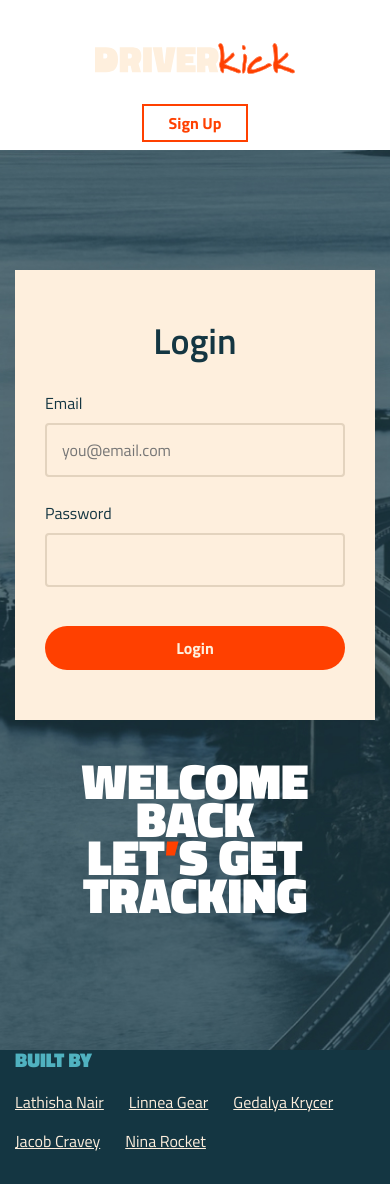
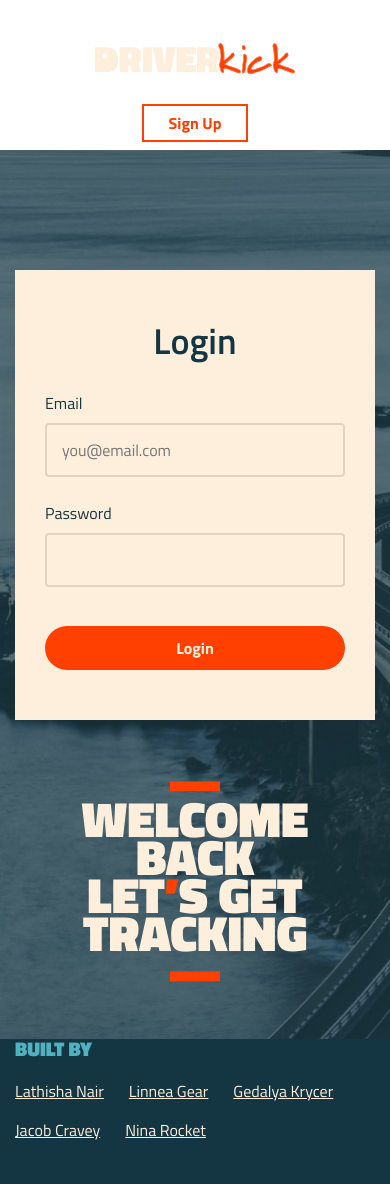
Before and after one commit to NinaRocket/DRIVERkick, a React (Create React App) app in the folder client/: page /login in a window 390 px wide. Shown: the top 1184 px of the page. Built offline with nearby package versions, Linux system fonts and the light colour scheme.

Commit message:
Fixed text h1 on wrapper in responsive

```diff
--- a/client/src/components/Login/LoginMainWrapper/index.js
+++ b/client/src/components/Login/LoginMainWrapper/index.js
@@ -5,7 +5,7 @@ import Col from "react-bootstrap/Col";
 
 function LoginMainWrapper({ children }) {
     return (
-        <section className="log-wrap__bg">
+        <section className="login-wrap__bg">
             <div className="container">
                 <Row>
                     <Col lg={5}>
@@ -13,12 +13,24 @@ function LoginMainWrapper({ children }) {
                     </Col>
                     <Col lg={1}></Col>
                     <Col lg={6}>
-                        <h1 className="text-white">
-                            Welcome<br />
-                        Back<br />
-                        Let<span className="g__fiery-orange--txt">’</span>s get<br />
-                        tracking
-                    </h1>
+                        <h1 className="login__h1">
+                            <span className="g__fiery-orange--txt">—</span>
+                            <span className="login__h1--stack">
+                                Welcome
+                            </span>
+                            <span className="login__h1--stack">
+                                Back
+                            </span>
+
+                            <span className="login__h1--stack">
+                                Let<span className="g__fiery-orange--txt">’</span>s get
+                            </span>
+                            <span className="login__h1--stack">
+                                Tracking
+                            </span>
+                            <span className="g__fiery-orange--txt">—</span>
+
+                        </h1>
                     </Col>
                 </Row>
             </div>
--- a/client/src/components/Login/LoginMainWrapper/style.css
+++ b/client/src/components/Login/LoginMainWrapper/style.css
@@ -1,7 +1,24 @@
-.log-wrap__bg {
+.login-wrap__bg {
     background: url('../../../images/login-page/login-pg-bg.jpg') center / cover no-repeat;
     color: #143642;
     text-align: center;
-    height: 900px;
+    height: fit-content;
     padding-top: 120px;
 }
+
+.login__h1 {
+ font-size: 100px;
+ color: #FEEFDD;
+ margin: 0 auto 50px;
+}
+
+.login__h1--stack {
+    display: block;
+}
+
+@media only screen and (max-width: 575px) {
+    .login__h1 {
+        font-size: 50px;
+       }
+
+  }
```
